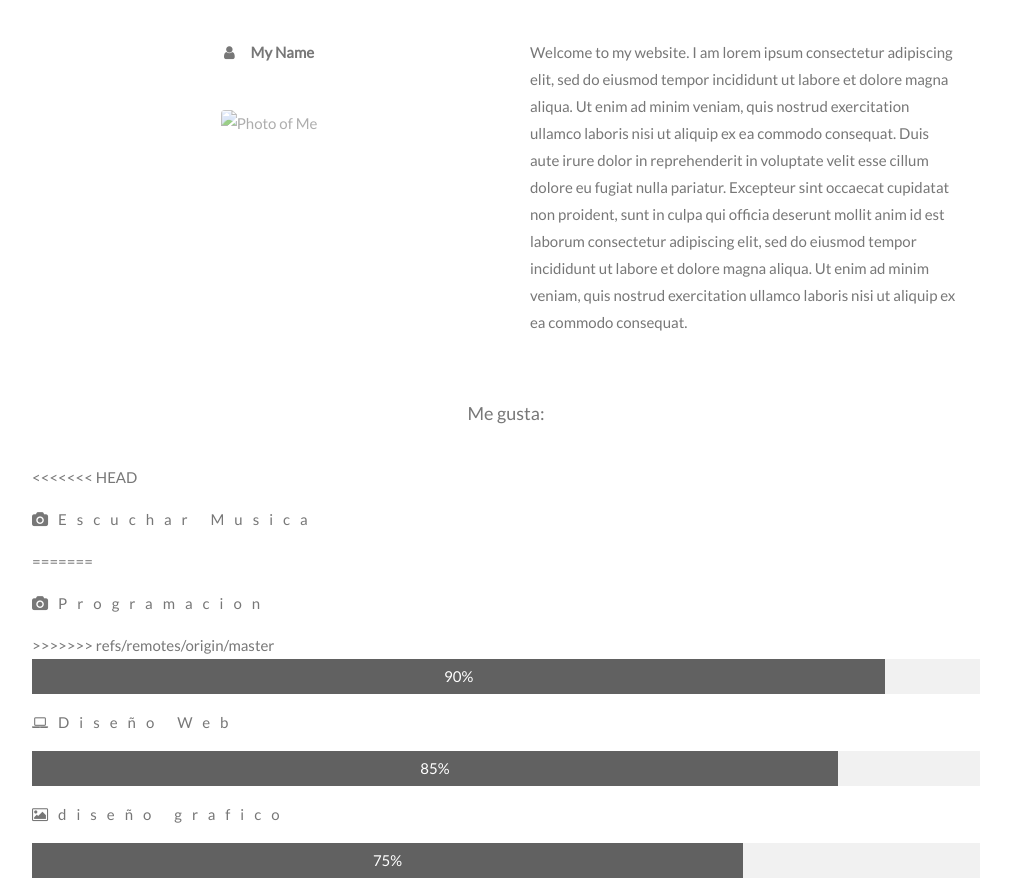
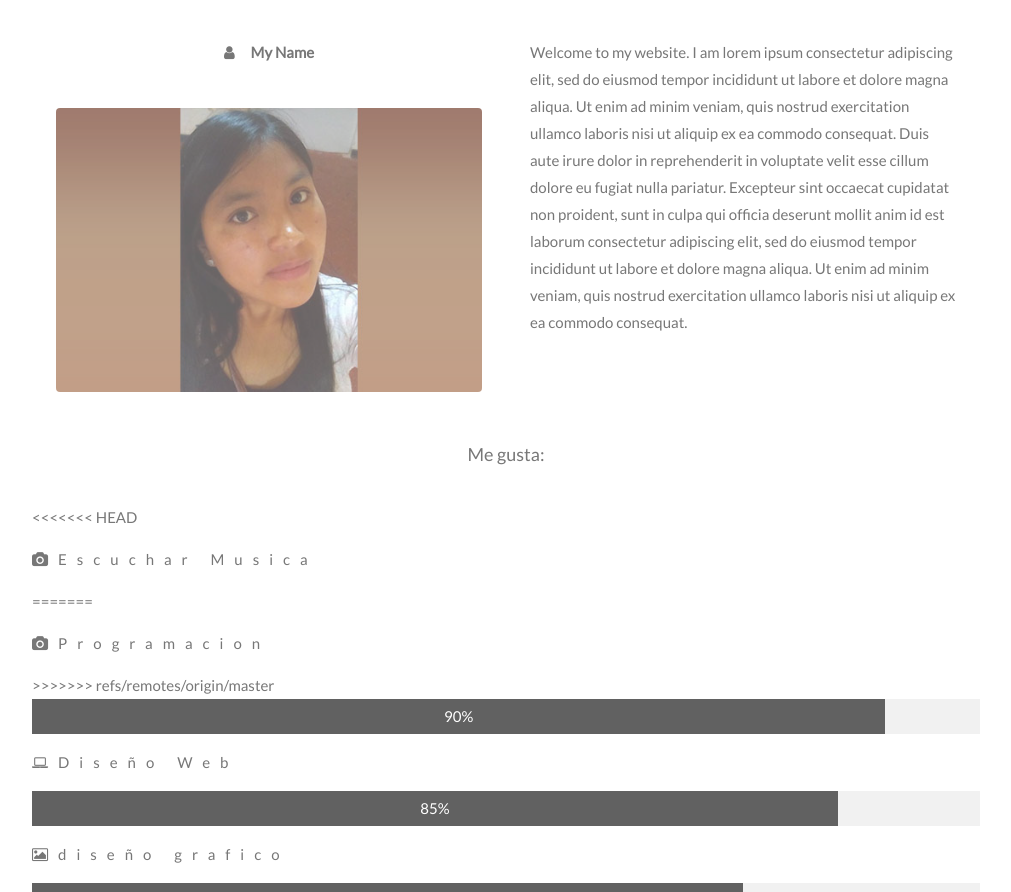
Before and after one commit to achilons13/achilons13.github.io, a plain HTML site: page index.html in a window 1280 px wide. Shown: the part 1139-2031 px from the top of the page, without its empty margins (134-1145 px from the left). Drawn offline with nearby package versions, Linux system fonts and the light colour scheme; some packages are replaced by stand-ins of ours.

Commit message:
actualizandfpo

```diff
--- a/index.html
+++ b/index.html
@@ -97,7 +97,7 @@ font-family: 'Indie Flower', cursive;
   <div class="w3-row">
     <div class="w3-col m6 w3-center w3-padding-large">
       <p><b><i class="fa fa-user w3-margin-right"></i>My Name</b></p><br>
-      <img src="/w3images/avatar_hat.jpg" class="w3-round w3-image w3-opacity w3-hover-opacity-off" alt="Photo of Me" width="500" height="333">
+      <img src="img/avatar_hat.jpg" class="w3-round w3-image w3-opacity w3-hover-opacity-off" alt="Photo of Me" width="500" height="333">
     </div>
 
     <!-- Hide this text on small devices -->
```
